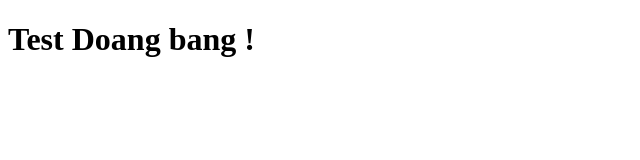
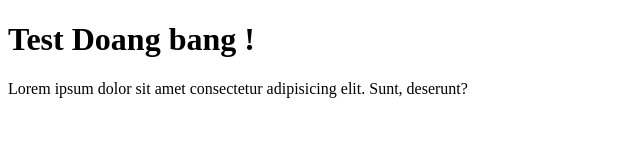
Before and after one commit to bumiterra/repo_test, a plain HTML site: page index.html in a window 1280 px wide. Shown: the whole page, without its empty margins (0-640 px from the left). Drawn offline with Linux system fonts and the light colour scheme.

Commit message:
menambahkan paragraf di dalam index.html

```diff
--- a/index.html
+++ b/index.html
@@ -7,5 +7,6 @@
 </head>
 <body>
     <h1>Test Doang bang !</h1>
+    <p>Lorem ipsum dolor sit amet consectetur adipisicing elit. Sunt, deserunt?</p>
 </body>
 </html>
```
